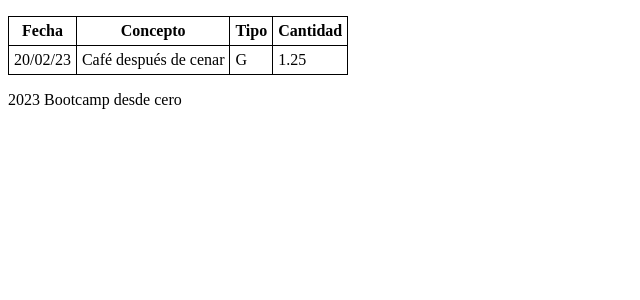
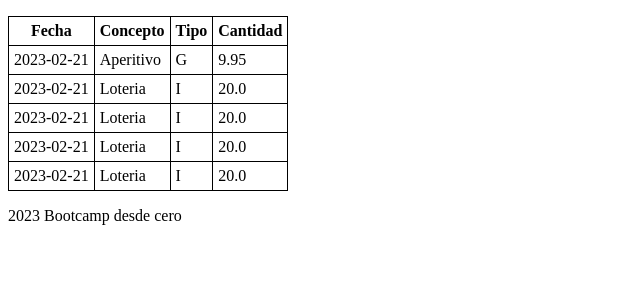
Before and after one commit to CarlosNauzet/Nauzet-Flask, a Flask app: page / in a window 1280 px wide. Shown: the part 44-344 px from the top of the page, without its empty margins (0-640 px from the left). Run offline with Flask 2, Linux system fonts and the light colour scheme.

Commit message:
feat: primera versión sin estilos

```diff
--- a/balance/data/movimientos.csv
+++ b/balance/data/movimientos.csv
@@ -1,3 +1,6 @@
 fecha,concepto,ingreso_gasto,cantidad
 2023-02-21,Aperitivo,G,9.95
-20-02-21,Loteria,I,20.0
+2023-02-21,Loteria,I,20.0
+2023-02-21,Loteria,I,20.0
+2023-02-21,Loteria,I,20.0
+2023-02-21,Loteria,I,20.0
--- a/balance/templates/inicio.html
+++ b/balance/templates/inicio.html
@@ -30,12 +30,14 @@
         <th>Tipo</th>
         <th>Cantidad</th>
       </tr>
+      {% for m in movs %}
       <tr>
-        <td>20/02/23</td>
-        <td>Café después de cenar</td>
-        <td>G</td>
-        <td>1.25</td>
+        <td>{{ m.fecha }}</td>
+        <td>{{ m.concepto }}</td>
+        <td>{{ m.ingreso_gasto }}</td>
+        <td>{{ m.cantidad }}</td>
       </tr>
+      {% endfor %}
     </table>
 
     <footer>2023 Bootcamp desde cero</footer>
--- a/balance/views.py
+++ b/balance/views.py
@@ -1,6 +1,7 @@
 from flask import render_template
 
 from . import app
+from .models import ListaMovimientos
 
 
 @app.route('/')
@@ -8,13 +9,17 @@ def home():
     """
     Muestra la lista de movimientos cargados
     """
-    return render_template("inicio.html")
+    lista = ListaMovimientos()
+    lista.leer_desde_archivo()
+
+    return render_template("inicio.html", movs = lista.lista_movimientos)
 
 @app.route('/nuevo')
 def add_movement():
     """
     Crea un movimiento nuevo y lo guarda en el archivo CSV
     """
+
     return "Crea movimiento"
 
 @app.route('/modificar')
```
